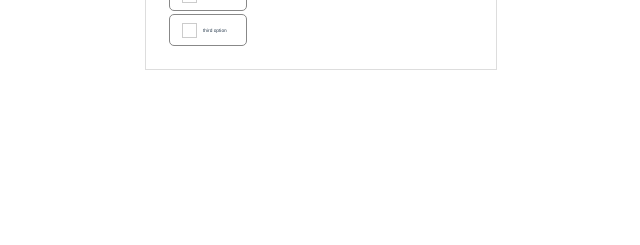
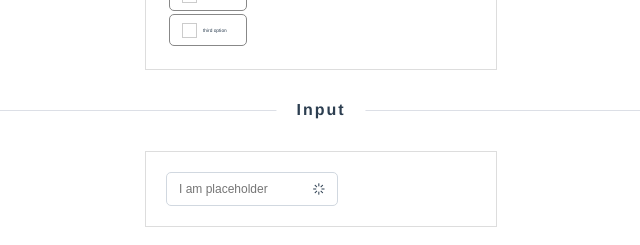
Before and after one commit to Jason9708/ChicagoUI, a Vue app: page / in a window 1280 px wide. Shown: the part 1397-1642 px from the top of the page, without its empty margins (319-959 px from the left). Before the commit the page ends 1495 px from the top, so only its background shows below. Built offline with nearby package versions, Linux system fonts and the light colour scheme.

Commit message:
update < Input > component

```diff
--- a/examples/views/ComponentView/view01.vue
+++ b/examples/views/ComponentView/view01.vue
@@ -96,6 +96,12 @@
                @getData="getInfo"
                :options="options"></cai-checkbox>
     </div>
+
+    <cai-divider>Input</cai-divider>
+
+    <div style='width:310px;padding:20px;border:1px solid #DDDDDD;display:flex;flex-wrap:wrap;'>
+        <cai-input v-model='inputValue' icon='cai-icon-laading' maxlength='20' round placeholder='I am placeholder' size='small'></cai-input>
+    </div>
   </div>
 </template>
 
@@ -137,7 +143,10 @@ export default {
       value: '',
 
       // Drawer
-      visibleDrawer:false
+      visibleDrawer:false,
+
+      // input
+      inputValue:''
     }
   },
   props: {
--- a/packages/CaiInput/component/index.less
+++ b/packages/CaiInput/component/index.less
@@ -0,0 +1,52 @@
+/**
+    输入框样式
+**/
+
+/** 基础样式 **/
+.cai-input{
+    display:flex;
+    align-items: center;
+    padding:10px 10px;
+    border:1px solid #d1d8e0;
+    width:200px;
+    transition:all .5s ease;
+}
+.cai-input:hover{
+    border:1px solid #07C679;
+    color:#07C679;
+}
+
+.cai-input-inner{
+    border:0px;
+    background: transparent;
+    color:#000;
+    outline: none; // 去除选中时样式
+    font-size:12px;
+    width: 80%;
+    flex:1;
+}
+
+/** disabled **/
+.cai-input-disabled{
+    background:#f1f2f6;
+    opacity: .7;
+    cursor: not-allowed;
+}
+.cai-input-inner:disabled{
+    cursor: not-allowed;
+}
+
+/** round **/
+.cai-input-round{
+    border-radius:5px;
+}
+
+/** size **/
+.cai-input-mini{
+    padding:5px 10px;
+    width:100px;
+}
+.cai-input-small{
+    padding:8px 10px;
+    width:150px;
+}
--- a/packages/CaiInput/component/index.vue
+++ b/packages/CaiInput/component/index.vue
@@ -1,6 +1,6 @@
 <template>
     <div class='cai-input' :class='[ Disabled, Round, Size,Round]'>
-        <input class='cai-input-inner' v-model='value' :disabled='Disabled' :minlength='minlength' :maxlength='maxlength' />
+        <input class='cai-input-inner' :value='value' :disabled='disabled' :minlength='minlength' :maxlength='maxlength' :placeholder='placeholder' @input="$emit('input', $event.target.value)" />
         <i :class='icon' v-if='icon'></i>
     </div>
 </template>
@@ -9,6 +9,7 @@
 export default {
     name:'CaiInput',
     data(){
+        return{}
     },
     props:{
         value:{
@@ -26,17 +27,17 @@ export default {
             type:Boolean,
             default:false
         },
-        size:{  // 输入框大小 mini | small | normal
-            type:Boolean,
+        size:{  // 输入框大小 mini | small
+            type:String,
             default:'normal'
         },
         minlength:{
-            type:Number,
-            default:0
+            type:String,
+            default:'0'
         },
         maxlength:{  // 最大长度 默认40
-            type:Number,
-            default:40
+            type:String,
+            default:'40'
         },
         placeholder:{
             type:String,
@@ -47,18 +48,36 @@ export default {
         Disabled:function(){
             if(this.disabled){
                 if(this.disabled === true){
-                    return true
+                    return 'cai-input-disabled'
                 }else{
-                    return false
+                    return ''
                 }
             }
-            return false
+            return ''
+        },
+        Round:function(){
+            if(this.round){
+                return 'cai-input-round'
+            }
+            return ''
+        },
+        Size:function(){
+            if(this.size){
+                if(this.size === 'mini'){
+                    return 'cai-input-mini'
+                }else if(this.size === 'small'){
+                    return 'cai-input-small'
+                }else{
+                    return ''
+                }
+            }
+            return ''
         },
     }
 }
 </script>
 
-<style>
+<style lang='less' scoped>
 @import './index.less';
 @import '../../CaiIcon/component/index.less';
 </style>
--- a/packages/CaiInput/index.js
+++ b/packages/CaiInput/index.js
@@ -4,7 +4,7 @@
 import CaiInput from './component/index.vue'
 
 // 定义install方法
-CaiButton.install = Vue => {
+CaiInput.install = Vue => {
     // 定义组件
     Vue.component(CaiInput.name, CaiInput)
 }
--- a/packages/index.js
+++ b/packages/index.js
@@ -11,6 +11,7 @@ import CaiCheckbox from './CaiCheckbox'
 import CaiDivider from './CaiDivider'
 import CaiDrawer from './CaiDrawer'
 import CaiLoading from './CaiLoading'
+import CaiInput from './CaiInput'
 
 const components = [
     CaiButton,
@@ -21,7 +22,8 @@ const components = [
     CaiCheckbox,
     CaiDivider,
     CaiDrawer,
-    CaiLoading
+    CaiLoading,
+    CaiInput
 ]
 
 // 定义install方法，接收一个vue参数
```
